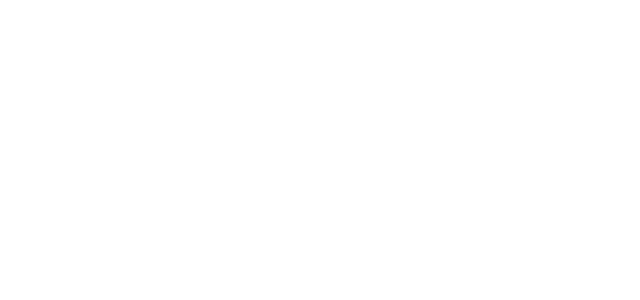
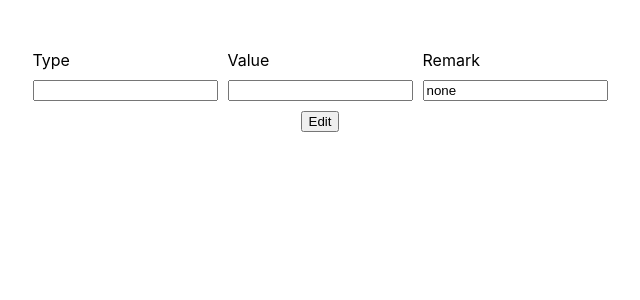
Before and after one commit to rahulnj/react-hook-form-reactjs, a React (Create React App) app: page / in a window 1280 px wide. Shown: the top 300 px of the page, without its empty margins (320-960 px from the left). Built offline with nearby package versions, Linux system fonts and the light colour scheme.

Commit message:
added basic form layout.

```diff
--- a/src/App.js
+++ /dev/null
@@ -1,5 +0,0 @@
-function App() {
-  return <div className='App'></div>
-}
-
-export default App
--- /dev/null
+++ b/src/App.jsx
@@ -0,0 +1,45 @@
+import { useState } from 'react'
+
+const App = () => {
+  const [data, setData] = useState([
+    {
+      code: 1,
+      type: 'mobile',
+      value: '1234567890',
+    },
+    {
+      code: 1,
+      type: 'phone',
+      value: '0987654321',
+    },
+    {
+      code: 1,
+      type: 'email',
+      value: 'someone@gmail.com',
+    },
+  ])
+
+  return (
+    <form className='container'>
+      <div className='app'>
+        <div className='fieldWrapper'>
+          <label htmlFor='type'>Type</label>
+          <input type='text' readOnly />
+        </div>
+        <div className='fieldWrapper'>
+          <label htmlFor='value'>Value</label>
+          <input type='text' />
+        </div>
+        <div className='fieldWrapper'>
+          <label htmlFor='remark'>Remark</label>
+          <input type='text' value={'none'} readOnly />
+        </div>
+      </div>
+      <div className='fieldWrapper'>
+        <button type='submit'>Edit</button>
+      </div>
+    </form>
+  )
+}
+
+export default App
--- a/src/index.css
+++ b/src/index.css
@@ -11,3 +11,24 @@
   font-family: source-code-pro, Menlo, Monaco, Consolas, 'Courier New',
     monospace;
 }
+
+.container{
+  display: flex;
+  flex-direction: column;
+  height: 100vh;
+  align-items: center;
+  gap: 10px;
+}
+
+.app{
+  display: flex;
+  margin-top: 50px;
+  gap: 10px;
+  justify-content: center;
+}
+
+.fieldWrapper{
+  display: flex;
+  flex-direction: column;
+  gap: 10px;
+}
```
